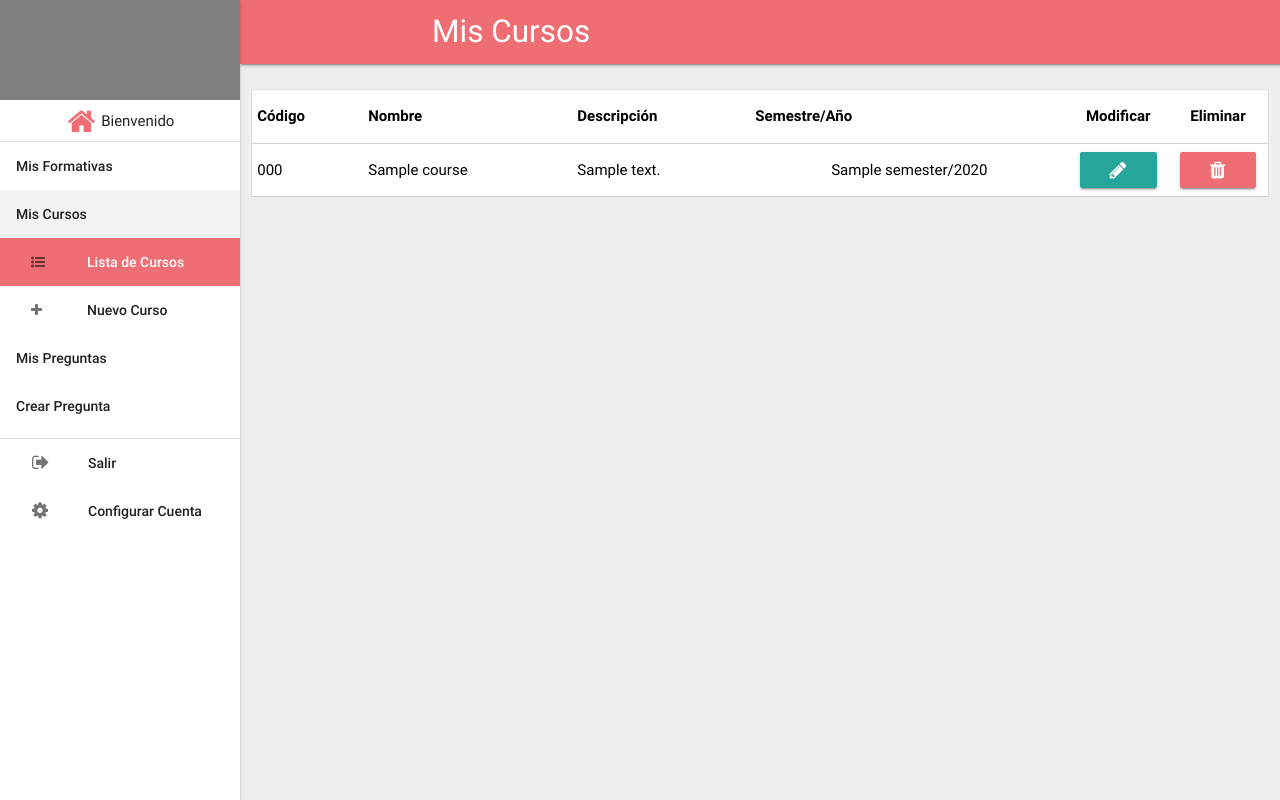
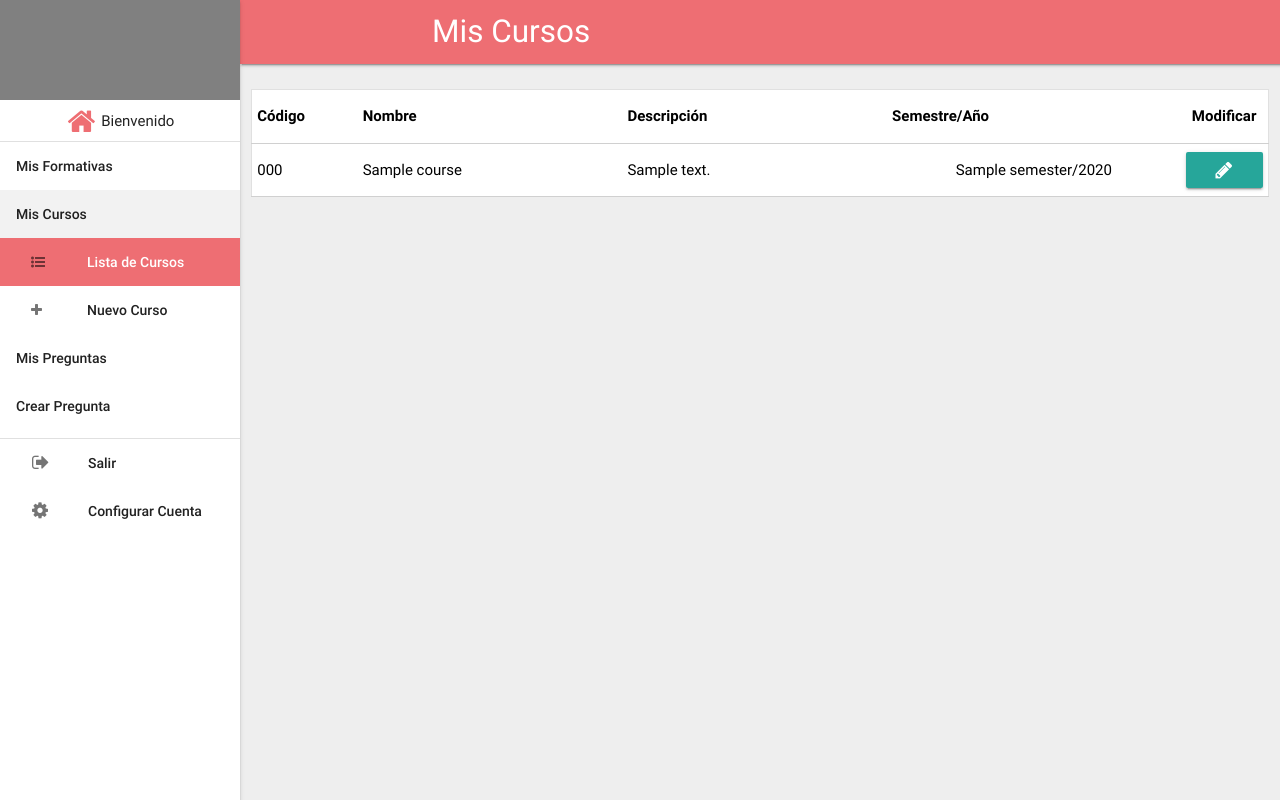
Before and after one commit to ehuenuman/FAMA, a Django app: template templates/course/index.html in a window 1280 px wide. Run offline with Django 3.2, Linux system fonts and the light colour scheme; the template is opened without the code that fills it: most values are stand-ins (such as "Sample title", 1, 10 or a date in 2020).

Commit message:
Adjust of width table and delete of delete course action

```diff
--- a/templates/course/index.html
+++ b/templates/course/index.html
@@ -2,9 +2,6 @@
 
 {% block extracss %}
 <style type="text/css">
-  body {
-    /*background-color: white;*/
-  }
   .clickable-row {
     cursor: pointer;
   }
@@ -25,51 +22,30 @@ Mis Cursos
 {% block content %}
 <div class="row">
   <div class="col s12">
-    <div style="width:100%;overflow:scroll;">
-      <table class="col s12 bordered card-box">
+    <div style="overflow-x: auto;">
+      <table class="bordered card-box">
         <thead>
           <tr>
-            <th data-field="code">C&oacute;digo</th>
-            <th data-field="name">Nombre</th>
-            <th data-field="description">Descripción</th>
+            <th data-field="code" style="min-width: 60px;">C&oacute;digo</th>
+            <th data-field="name" style="min-width: 150px;">Nombre</th>
+            <th data-field="description" style="min-width: 150px;">Descripción</th>
             <th data-field="semester">Semestre/A&ntilde;o</th>
-            <th class="center-align" style="width: 100px; min-width: 100px;" data-field="edit">Modificar</th>
-            <th class="center-align" style="width: 100px; min-width: 100px;" data-field="delete">Eliminar</th>
+            <th class="center-align" style="width: 80px" data-field="edit">Modificar</th>
           </tr>
         </thead>
         <tbody>
           {% for course in courses %}
           <tr class="clickable-row hoverable" data-href="{% url 'course:show' course.id_char %}">
             <td>{{ course.code }}</td>
-            <td>{{ course.name }}</td>
-            <td>{{ course.description }}</td>
+            <td>{{ course.name|truncatewords_html:5 }}</td>
+            <td>{{ course.description|truncatewords_html:10 }}</td>
             <td class="center-align">{{ course.semester }}/{{ course.year }}</td>
             <td class="center-align">
               <a href="{% url 'course:edit' course.id_char %}" class="waves-effect waves-light btn">
                 <i class="fa fa-pencil"></i>
               </a>
             </td>
-            <td class="center-align">
-              <a href="#delete_{{course.id}}" class="waves-effect waves-light btn" style="background-color:#ee6e73;">
-                <i class="fa fa-trash" aria-hidden="true"></i>
-              </a>
-            </td>
           </tr>
-          <!-- Delete Modal -->
-          <div id="delete_{{course.id}}" class="modal">
-            <div class="modal-content">
-              <h4>¡Cuidado!</h4>
-              <p>¿Realmente desea eliminar el curso {{course.code}} {{course.name}}?</p>
-            </div>
-            <div class="modal-footer">
-              <form action="{% url 'course:delete' course.id %}" method="POST">
-                {% csrf_token %}
-                <a href="#" class="modal-action modal-close waves-effect waves-green btn-flat">No, cancelar</a>
-                <button class="modal-action modal-close waves-effect waves-green btn-flat">Si, eliminar</button>
-              </form>
-            </div>
-          </div>
-          <!-- End delete modal -->
           {% endfor %}
         </tbody>
       </table>
```
